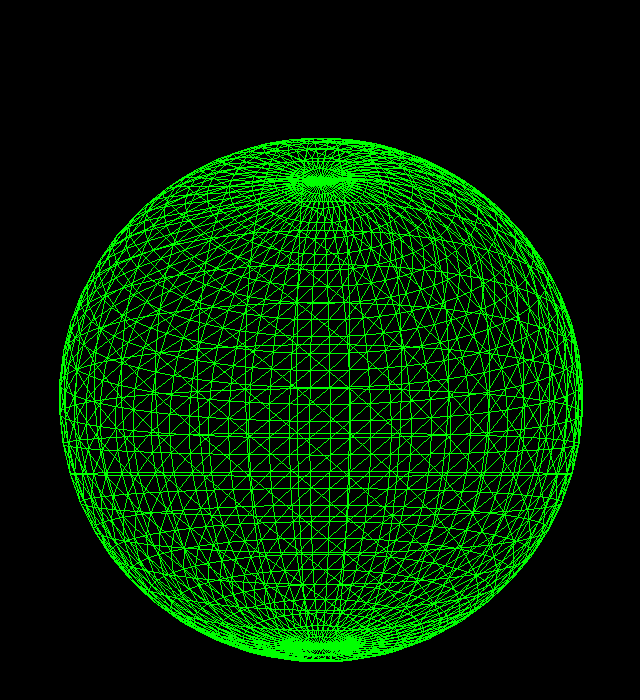
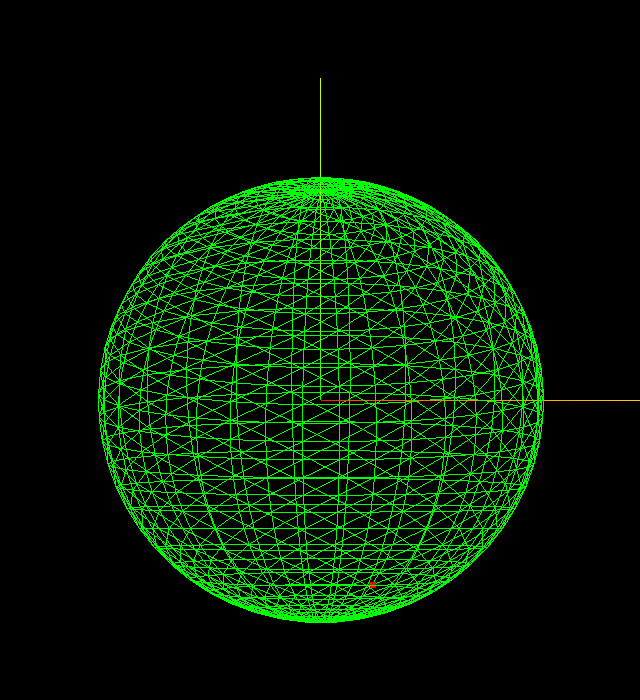
Before and after one commit to JerkerB/traveling-santa-visualization, a plain HTML site: page index.html in a window 1280 px wide. Shown: the whole page, without its empty margins (319-959 px from the left). Drawn offline with nearby package versions, Linux system fonts and the light colour scheme.

Commit message:
Calculate korvatunturi position and render cube for it

```diff
--- a/index.html
+++ b/index.html
@@ -16,34 +16,64 @@
   <body>
     <script src="https://cdnjs.cloudflare.com/ajax/libs/three.js/99/three.min.js"></script>
     <script>
+      var EARTH_RADIUS = 67.38;
+
       var scene = new THREE.Scene();
-      var camera = new THREE.PerspectiveCamera(75, window.innerWidth / window.innerHeight, 0.1, 1000);
+      var camera = new THREE.PerspectiveCamera(45, window.innerWidth / window.innerHeight, 0.1, 1000);
       var renderer = new THREE.WebGLRenderer();
+      camera.up.set(0, 0, 1);
+
+      var axesHelper = new THREE.AxesHelper(100);
+      scene.add(axesHelper);
 
       renderer.setSize(window.innerWidth, window.innerHeight);
       document.body.appendChild(renderer.domElement);
 
-      var sphereRadius = 67.38;
-      var sphereSegments = 50;
-      var spehereRings = 30;
+      var earthMesh = getEarthMesh();
+      var korvatunturiMesh = getCoordinateMesh(2, 2, 2, 0xff0000, 68.073611, 29.315278);
 
-      var geometry = new THREE.SphereGeometry(sphereRadius, sphereSegments, spehereRings);
-      var material = new THREE.MeshBasicMaterial({ color: 0x00ff00, wireframe: true });
-      var sphere = new THREE.Mesh(geometry, material);
-      scene.add(sphere);
+      var group = new THREE.Group();
+      group.add(earthMesh);
+      group.add(korvatunturiMesh);
 
-      camera.position.z = 150;
+      scene.add(group);
 
+      camera.position.z = 300;
+      var rotation = 0.01;
       function render() {
         requestAnimationFrame(render);
-
-        sphere.rotation.x += 0.01;
-        sphere.rotation.y += 0.01;
-
+        group.rotateOnWorldAxis(new THREE.Vector3(1, 0, 0), 0.01);
         renderer.render(scene, camera);
       }
 
       render();
+
+      function LLAtoECEF(radius, latitude, longitude, alt) {
+        var flattening = 0;
+        var latitudeAtMeanSeaLevel = Math.atan(Math.pow(1 - flattening, 2) * Math.tan(latitude));
+
+        var x = radius * Math.cos(latitudeAtMeanSeaLevel) * Math.cos(longitude) + alt * Math.cos(latitude) * Math.cos(longitude);
+        var y = radius * Math.cos(latitudeAtMeanSeaLevel) * Math.sin(longitude) + alt * Math.cos(latitude) * Math.sin(longitude);
+        var z = radius * Math.sin(latitudeAtMeanSeaLevel) + alt * Math.sin(latitude);
+        return new THREE.Vector3(-x, -z, -y);
+      }
+
+      function getEarthMesh() {
+        var segments = 30;
+        var rings = 30;
+        var geometry = new THREE.SphereGeometry(EARTH_RADIUS, segments, rings);
+        var material = new THREE.MeshBasicMaterial({ color: 0x00ff00, wireframe: true });
+        return new THREE.Mesh(geometry, material);
+      }
+
+      function getCoordinateMesh(width, height, depth, color, latitude, longitude) {
+        var geometry = new THREE.BoxGeometry(width, height, depth);
+        var material = new THREE.MeshBasicMaterial({ color: color });
+        var coordinateMesh = new THREE.Mesh(geometry, material);
+        var pos = LLAtoECEF(EARTH_RADIUS, latitude, longitude, 0);
+        coordinateMesh.position.set(pos.x, pos.y, pos.z);
+        return coordinateMesh;
+      }
     </script>
   </body>
 </html>
```
